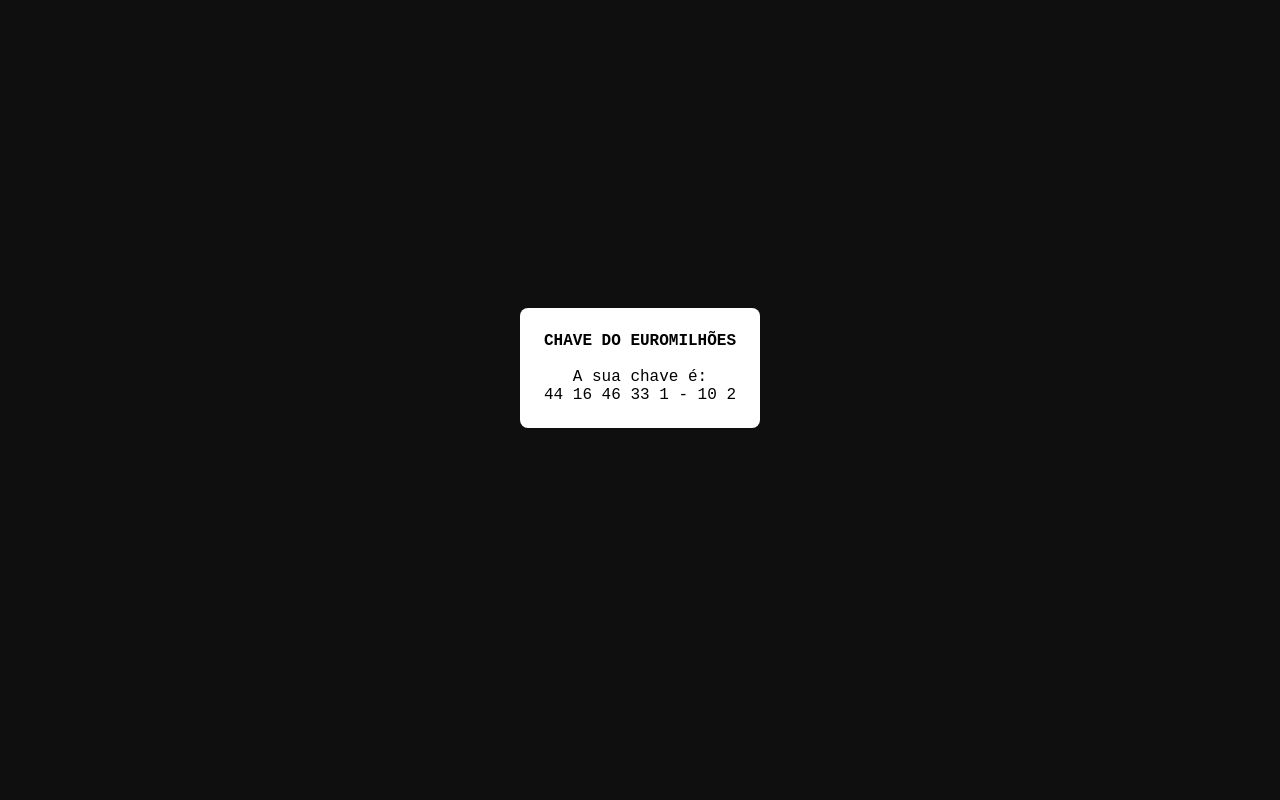
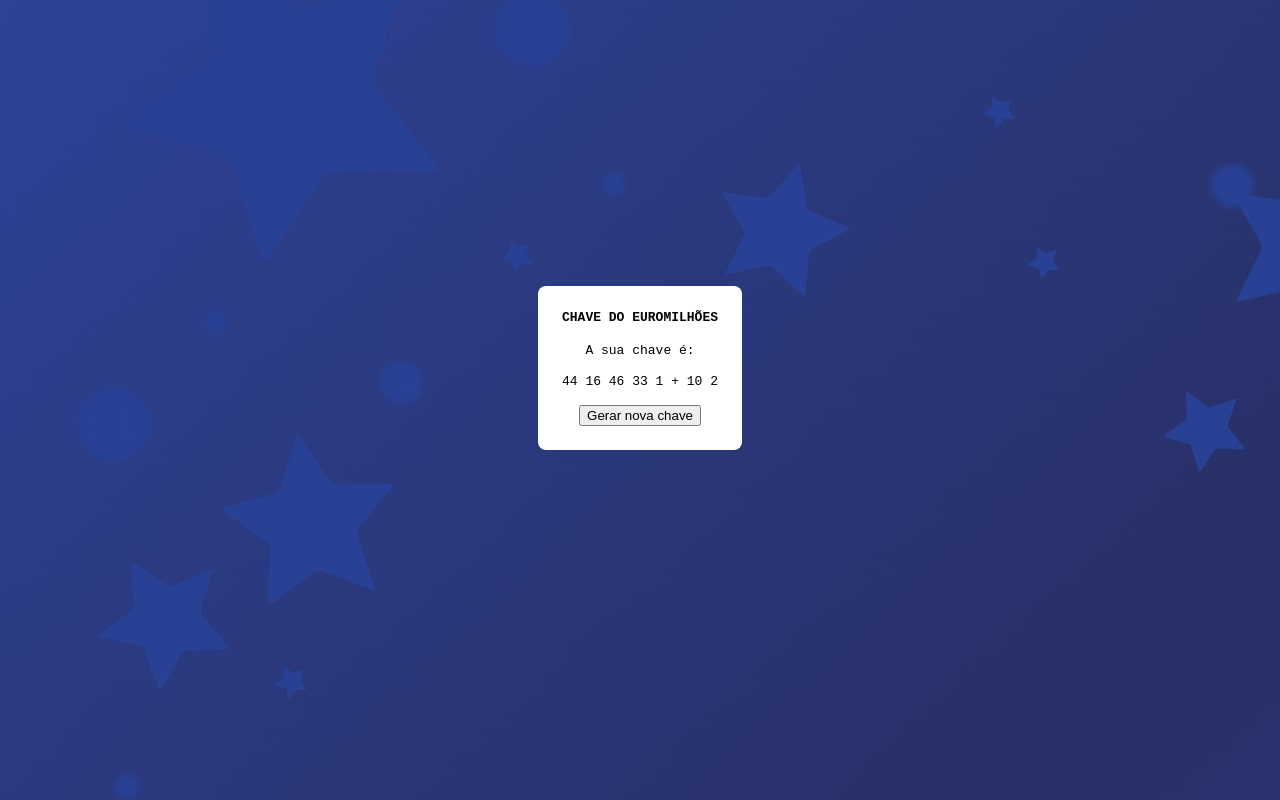
Before and after one commit to Xurape/sir_exercicios, a plain HTML site: page EX1/index.html in a window 1280 px wide. Drawn offline with Linux system fonts and the light colour scheme.

Commit message:
add: new background image, a button

```diff
--- a/EX1/index.html
+++ b/EX1/index.html
@@ -15,6 +15,7 @@
         <div class="card-body">
             <a>A sua chave é:</a>
             <span id="key">xxxxx-xx</span>
+            <button onClick="updateHtml()">Gerar nova chave</button>
         </div>
     </div>
 </body>
--- a/EX1/script.js
+++ b/EX1/script.js
@@ -1,7 +1,11 @@
 window.addEventListener('load', function() {
+    updateHtml();
+})
+
+function updateHtml() {
     let keySpan = document.getElementById("key");
     keySpan.innerText = generateEuromilhoesKey();
-})
+}
 
 function generateRandomNumber(min, max) {
     return Math.floor(Math.random() * (max - min)) + min;
@@ -14,7 +18,7 @@
         finalString.push(generateRandomNumber(1,50));
     }
 
-    finalString.push("-");
+    finalString.push("+");
 
     for (j = 0; j < 2; j++) {
         finalString.push(generateRandomNumber(1,12));
--- a/EX1/style.css
+++ b/EX1/style.css
@@ -4,7 +4,8 @@
     justify-content: center;
     align-items: center;
     height: 90vh;
-    font-family: 'Courier New', Courier, monospace;
+    background: url('./img/background.jpg');
+    font-family: monospace
 }
 
 .card {
@@ -29,4 +30,5 @@
     flex-direction: column;
     justify-content: center;
     align-items: center;
+    gap: 1rem;
 }
```
Also changed, not shown: EX1/img/background.jpg (added).
